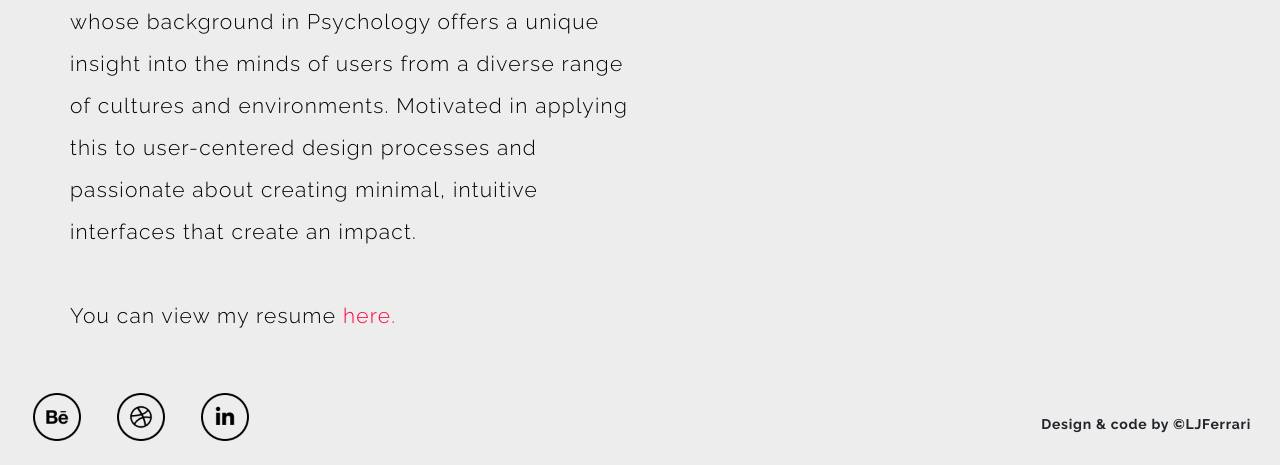
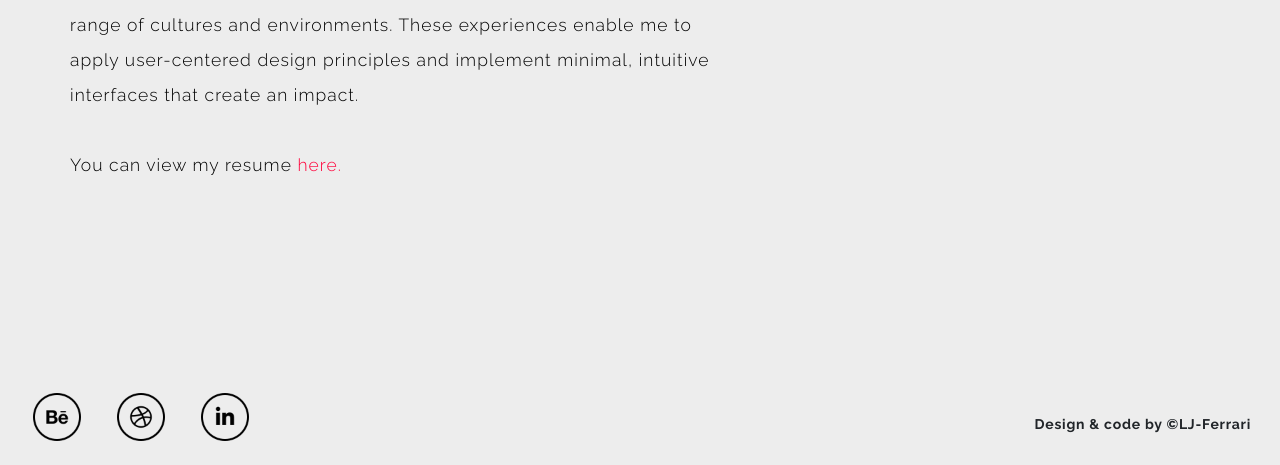
Before and after one commit to ljferrari/portfolio2, a plain HTML site: page index.html in a window 1280 px wide. Shown: the part 335-800 px from the top of the page. Drawn offline with nearby package versions, Linux system fonts and the light colour scheme.

Commit message:
bio change

```diff
--- a/index.html
+++ b/index.html
@@ -76,8 +76,12 @@
             </div>
             <div class="container">
                 <div class="row">
-                    <div class="col-lg-6 col-md-8 col-sm-12 about">
-                        <p class="bio"><span class="medium">I’m Lucienne J Ferrari</span>, An aspiring UI/UX designer, whose background in Psychology offers a unique insight into the minds of users from a diverse range of cultures and environments.  Motivated in applying this to user-centered design processes and passionate about creating minimal, intuitive interfaces that create an impact.<br>
+                    <div class="col-lg-7 col-md-8 col-sm-12 about">
+                        <p class="bio"><span class="medium">I’m Lucienne J Ferrari</span>, an aspiring UI/UX designer whose background in Psychology offers a unique insight into the minds of users from a diverse range of cultures and environments. These experiences enable me to apply user-centered design principles and implement minimal, intuitive interfaces that create an impact.
+
+                           <br>
+
+
 
                             <br>You can view my resume <a id ="cv" href="img/lucienne-ferrari-cv.png">here.</a><p>
                     </div>
@@ -99,7 +103,7 @@
                         <img class= "social-icon margin-right" src="img/in-icon.png" alt="">
                     </div>
                     <div id="copywrite" class="col-sm-5">
-                        Design &amp; code by &copy;LJFerrari
+                        Design &amp; code by &copy;LJ-Ferrari
                     </div>
                 </div>
             </div>
--- a/style.css
+++ b/style.css
@@ -344,7 +344,7 @@ a #cv {
     }
 
     .about {
-    font-size: 1.5em;
+    font-size: 1.25em;
     letter-spacing: 0.06em;
     margin: 0;
 }
```
Also changed, not shown: aqua.html (+1 -1 lines), gusto.html (+1 -1 lines), soundscape.html (+1 -1 lines), work.html (+1 -1 lines), img/lucienne-ferrari-cv.png, img/lucienne_ferrari_cv.png (deleted), 2 other files.
